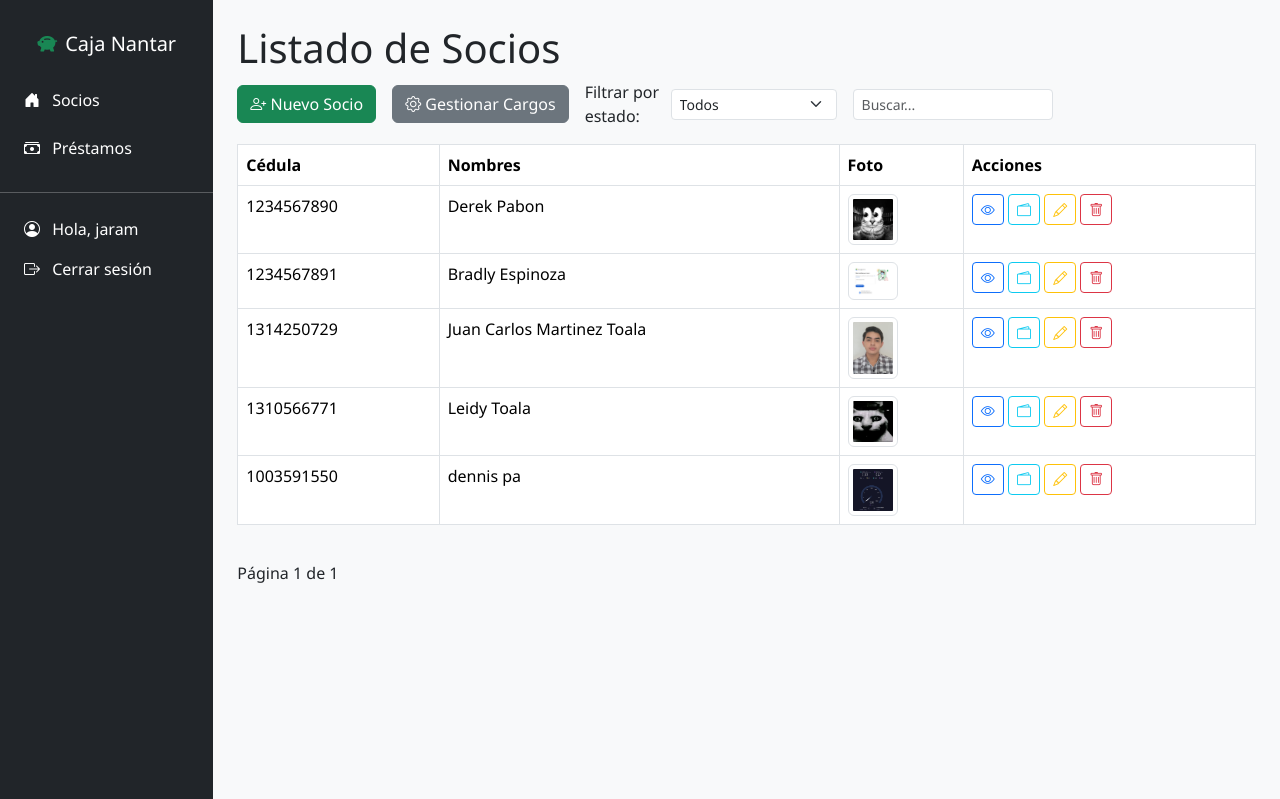
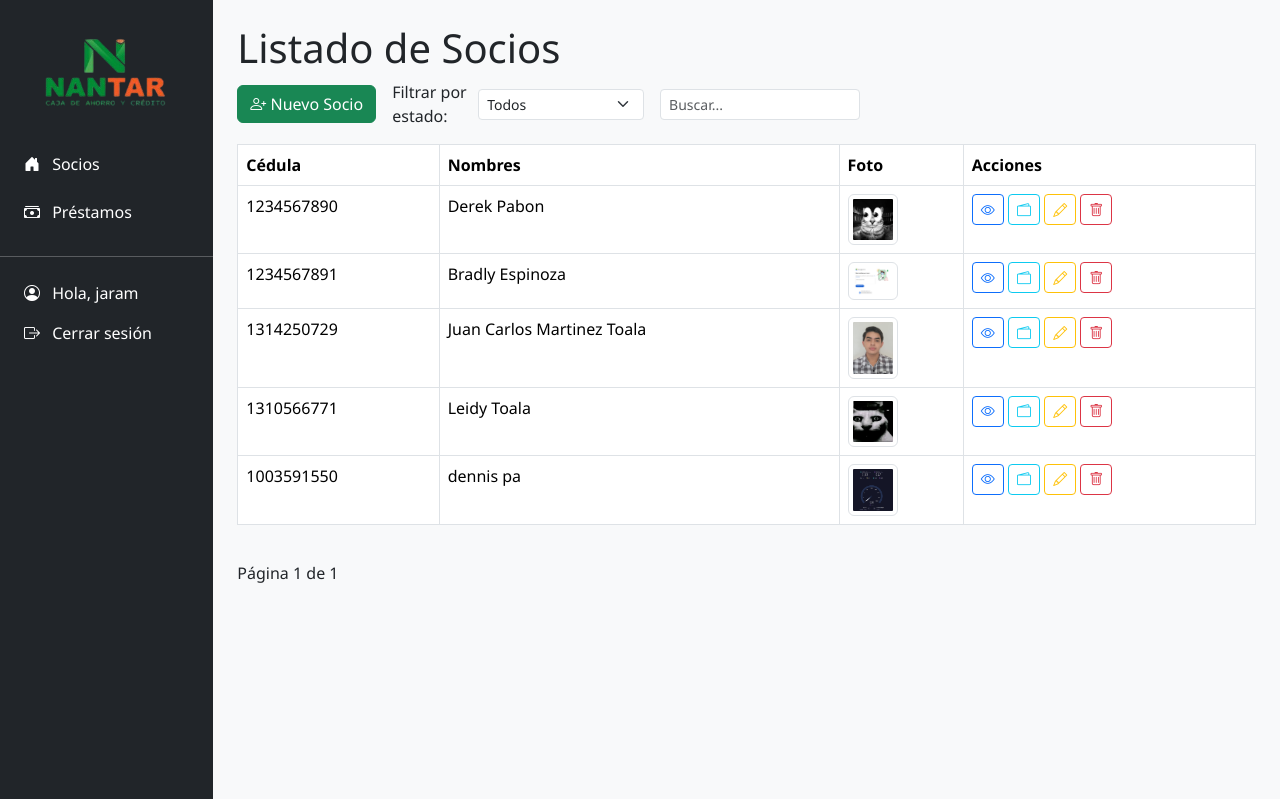
Before and after one commit to Dereck2002/cajaAhorros, a Django app: page /socios/ in a window 1280 px wide. Shown: the top 799 px of the page. Run offline with Django 5.2, Linux system fonts and the light colour scheme; a user stored in the database is signed in; data comes from the database, SQL or seed files in the repository; both versions use the stored data as it was after the commit.

Commit message:
usuarios y logo

```diff
--- a/cajaAhorros/app_cajaAhorros/templates/account/login.html
+++ b/cajaAhorros/app_cajaAhorros/templates/account/login.html
@@ -50,9 +50,9 @@
                         </div>
 
 
-                    <div class="mt-5 text-center">
+                    <!-- <div class="mt-5 text-center">
                         <p>Don't have an account ? <a href="{{ signup_url }}" class="fw-medium text-primary"> Signup now </a> </p>
 
-                    </div>
+                    </div> -->
 
 {% endblock content %}
--- a/cajaAhorros/app_cajaAhorros/templates/base.html
+++ b/cajaAhorros/app_cajaAhorros/templates/base.html
@@ -18,9 +18,12 @@
             <nav class="col-md-3 col-lg-2 d-md-block bg-dark sidebar collapse show p-0">
                 <div class="position-sticky">
                     <div class="sidebar-sticky pt-3 text-white">
-                        <div class="px-3 mb-4 mt-3 text-center">
-                            <h5><i class="bi bi-piggy-bank-fill text-success me-2" ></i>Caja Nantar</h5>
-                        </div>
+                    {% load static %}
+                    <div class="px-3 mb-4 mt-3 text-center">
+                        <a href="/">
+                            <img src="{% static 'img/logo.png' %}" alt="Logo Caja Nantar" style="max-height: 80px;" class="mb-2">
+                        </a>
+                    </div>
                         <ul class="nav flex-column px-2">
                             <li class="nav-item mb-2">
                                 <a class="nav-link text-white {% if request.path == '/socios/' %}active{% endif %}" href="{% url 'socio_list' %}">
--- a/cajaAhorros/app_cajaAhorros/templates/prestamo/prestamo_list.html
+++ b/cajaAhorros/app_cajaAhorros/templates/prestamo/prestamo_list.html
@@ -31,9 +31,11 @@
                 <td>{{ prestamo.estado }}</td>
 <td>
     <!-- Botón editar -->
+     {% if prestamo.estado == "Solicitado" %}
     <a href="{% url 'prestamo_edit' prestamo.pk %}" class="btn btn-sm btn-warning" title="Editar">
         <i class="bi bi-pencil-square"></i>
     </a>
+    {% endif %}
 
     <!-- Botón ver pagos -->
     {% if prestamo.estado == "Aprobado" %}
--- a/cajaAhorros/app_cajaAhorros/templates/socios/socio_list.html
+++ b/cajaAhorros/app_cajaAhorros/templates/socios/socio_list.html
@@ -10,9 +10,9 @@
   <i class="bi bi-person-plus"></i> Nuevo Socio
 </a>
 
-  <button type="button" class="btn btn-secondary" onclick="abrirModalCargo()">
+  <!-- <button type="button" class="btn btn-secondary" onclick="abrirModalCargo()">
     <i class="bi bi-gear"></i> Gestionar Cargos
-  </button>
+  </button> -->
 
   <form method="get" class="d-flex align-items-center mb-0">
     <label for="filtro" class="me-2 mb-0">Filtrar por estado:</label>
```
Also changed, not shown: cajaAhorros/app_cajaAhorros/static/img/logo.png (added), cajaAhorros/db.sqlite3.
